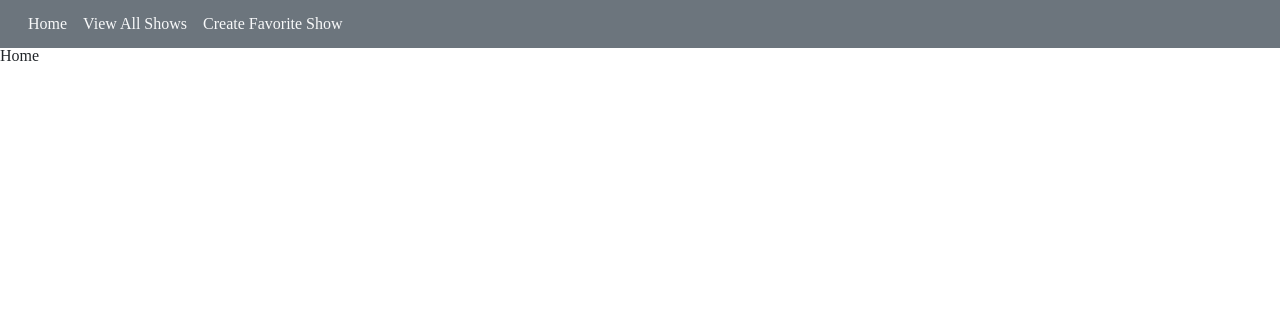
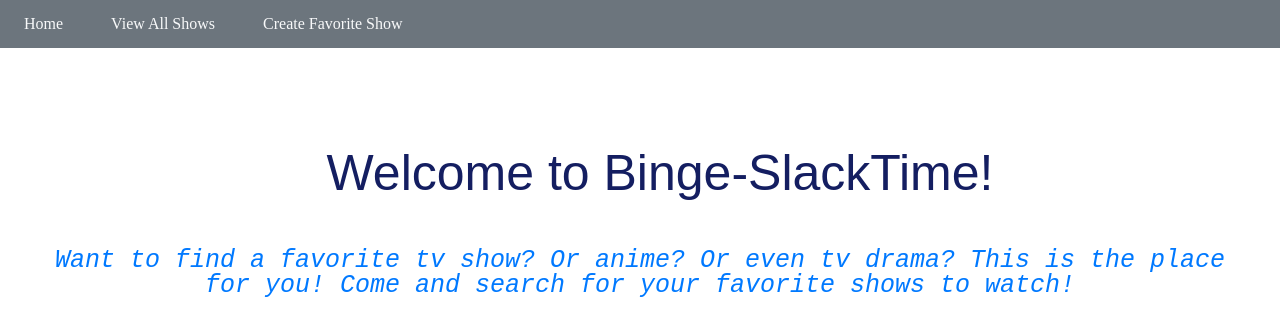
Before and after one commit to angels178/binge-SlackTime, a React (Create React App) app in the folder frontend/: page / in a window 1280 px wide. Shown: the top 336 px of the page. Built offline with nearby package versions, Linux system fonts and the light colour scheme.

Commit message:
creating home page

```diff
--- a/frontend/src/components/EditForm/EditForm.css
+++ b/frontend/src/components/EditForm/EditForm.css
@@ -34,3 +34,21 @@
 .edit-container-form label span {
     font-weight: bold;
 }
+
+@media (max-width: 390px) {
+
+    .edit-container-form {
+      width: 100%;
+      max-width: 390px;
+    }
+
+    .edit-container-form div {
+      width: 90%;
+    }
+
+    .edit-container-form textarea,
+    .edit-container-form button {
+      width: 100%;
+    }
+
+  }
--- /dev/null
+++ b/frontend/src/components/Home/Home.css
@@ -0,0 +1,16 @@
+.home h1 {
+    text-align: center;
+    margin-top: 100px;
+    font-size: 50px;
+    font-family: sans-serif;
+    color: #141E61;
+}
+
+.home p {
+    text-align: center;
+    font-size: 25px;
+    padding: 50px;
+    font-style: italic;
+    font-family: monospace;
+    color: #0079FF;
+}
--- a/frontend/src/components/Home/Home.js
+++ b/frontend/src/components/Home/Home.js
@@ -1,9 +1,18 @@
-import React from 'react'
+import "./Home.css";
+
 
 function Home() {
   return (
-    <div>Home</div>
-  )
+    <div className="home">
+
+      <h1>Welcome to Binge-SlackTime!</h1>
+
+      <p>
+        Want to find a favorite tv show? Or anime? Or even tv drama? This is the
+        place for you! Come and search for your favorite shows to watch!
+      </p>
+    </div>
+  );
 }
 
-export default Home
+export default Home;
--- /dev/null
+++ b/frontend/src/components/Navbar/Navbar.css
@@ -0,0 +1,6 @@
+@media (max-width: 576px) {
+    .navbar-nav {
+      flex-direction: column;
+      align-items: flex-start;
+    }
+}
--- a/frontend/src/components/Navbar/Navbar.js
+++ b/frontend/src/components/Navbar/Navbar.js
@@ -1,28 +1,30 @@
 import React from "react";
 import { Link } from "react-router-dom";
+import "./Navbar.css";
 
 function Navbar() {
   return (
-    <nav className="navbar navbar-expand-lg text-bg-secondary p-2 font-link">
-      <div className="container-fluid">
-        <ul className="collapse navbar-collapse" id="navbarNavAltMarkup">
-          <div className="navbar-nav">
-            <li>
+    <nav className="navbar navbar-expand-sm text-bg-secondary font-link">
+
+      <div className="links-list collapse navbar-collapse d-flex flex-wrap">
+        <ul className="navbar-nav ml-auto d-flex-wrap" id="navbarNavAltMarkup">
+          <li className="home nav-item px-3">
             <Link to="/" className="nav-link text-light">
               Home
             </Link>
           </li>
-            <li>
+
+          <li className="view nav-item px-3">
             <Link to="/shows" className="nav-link text-light">
               View All Shows
             </Link>
           </li>
-            <li>
+
+          <li className="create nav-item px-3">
             <Link to="/shows/new" className="nav-link text-light">
               Create Favorite Show
             </Link>
           </li>
-          </div>
         </ul>
       </div>
     </nav>
--- a/frontend/src/components/NewForm/NewForm.css
+++ b/frontend/src/components/NewForm/NewForm.css
@@ -1,7 +1,7 @@
 .new-container-form {
     background-color: bisque;
     position: absolute;
-    top: 55%;
+    top: 65%;
     left: 50%;
     transform: translate(-50%, -50%);
     width: 60%;
@@ -9,7 +9,7 @@
 }
 
 .new-container-form div {
-    margin: 10px auto;
+    margin: 0px auto;
     width: 50%;
 }
 
@@ -44,3 +44,22 @@
     background-color: #0069d9;
     border-color: #0062cc;
 }
+
+
+@media (max-width: 390px) {
+
+    .new-container-form {
+      width: 100%;
+      max-width: 390px;
+    }
+
+    .new-container-form div {
+      width: 90%;
+    }
+
+    .new-container-form textarea,
+    .new-container-form button {
+      width: 100%;
+    }
+
+}
--- a/frontend/src/components/Shows/Shows.css
+++ b/frontend/src/components/Shows/Shows.css
@@ -30,6 +30,7 @@
 
 #shows th {
     background-color: gray;
+    color: aliceblue;
 }
 
 #logs tr:hover {
@@ -38,5 +39,11 @@
 
 #shows td a {
     text-decoration: none;
-    color: brown;
+    color: #366ED8;
 }
+
+h1 {
+    font-size: xx-large;
+    margin-left: 40px;
+    margin-top: 10px;
+}
```
Also changed, not shown: frontend/src/assets/logo.png (added), 1 other file (tests, documents, lock files or other folders). Lines whose indentation alone changed are shown as unchanged.
